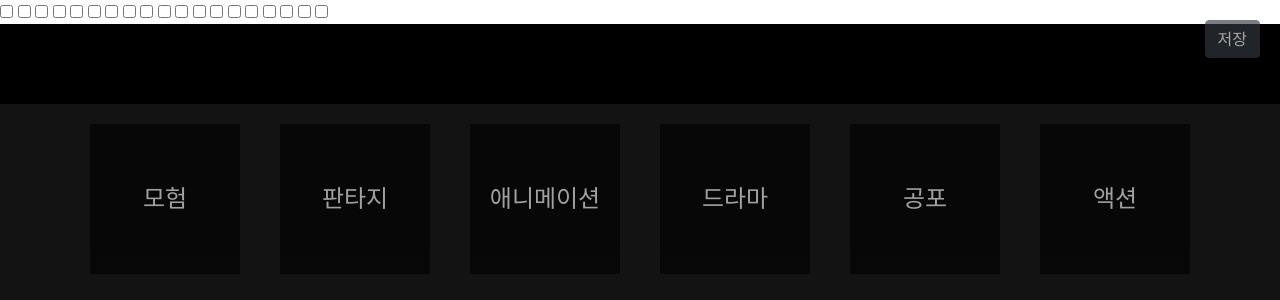
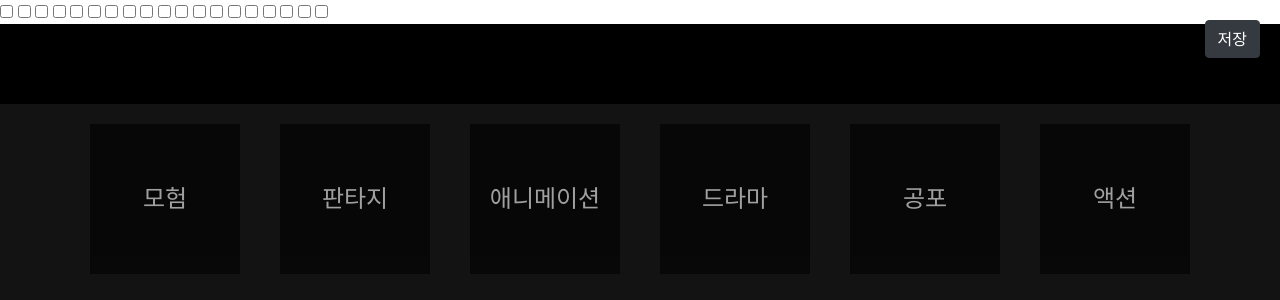
Before and after one commit to ssshhh0402/Project-movie, a Django app: page /accounts/genre/ in a window 1280 px wide. Shown: the top 300 px of the page. Run offline with Django 3.2, Linux system fonts and the light colour scheme; data comes from the database, SQL or seed files in the repository; some libraries are stand-ins or nearby versions.

Commit message:
TW | delete disabled option

```diff
--- a/accounts/templates/accounts/genre.html
+++ b/accounts/templates/accounts/genre.html
@@ -19,7 +19,7 @@
     {% for genre in genres %}
     <input type="checkbox" name="genre" value='{{genre.id}}' id="{{genre.name}}">
     {% endfor %}
-    <button class="btn btn-dark genre-submit disabled" type="submit">저장</button>
+    <button class="btn btn-dark genre-submit" type="submit">저장</button>
   </form>
   <!-- 메인 div -->
   <header>
```
